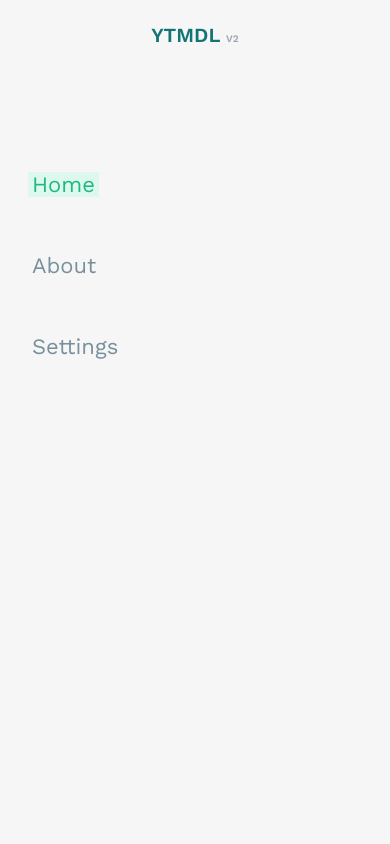
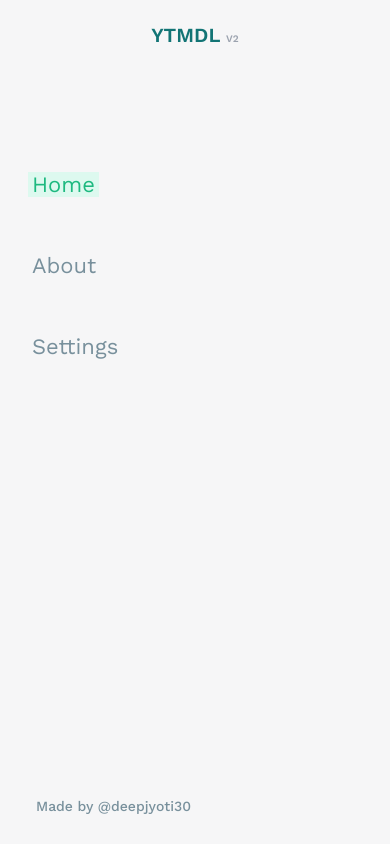
Before and after one commit to deepjyoti30/ytmdl-web-v2, a Vue app: page / in a window 390 px wide. Both pictures are taken after a click on the button 361 px from the left and 32 px from the top of the page. Built offline with nearby package versions, Linux system fonts and the light colour scheme; some icons are missing; what vue-resource would draw is missing.

Commit message:
Add a crafted by text in the expanded navbar

```diff
--- a/src/components/Navbar.vue
+++ b/src/components/Navbar.vue
@@ -74,6 +74,9 @@
             >
               <span>Settings</span>
             </router-link>
+          </div>
+          <div class="crafted-by text-sm font-medium my-7 md:pl-0 pl-9">
+            Made by @deepjyoti30
           </div>
         </div>
       </transition>
@@ -189,6 +192,19 @@ export default {
             transition: 150ms ease-in;
             background: darken($background-light, 5);
           }
+        }
+      }
+
+      .crafted-by {
+        position: absolute;
+        bottom: 0;
+        width: 12rem;
+
+        color: $grey-lighter;
+
+        @media only screen and (max-width: $md) {
+          position: fixed;
+          width: 100vw;
         }
       }
 
```
